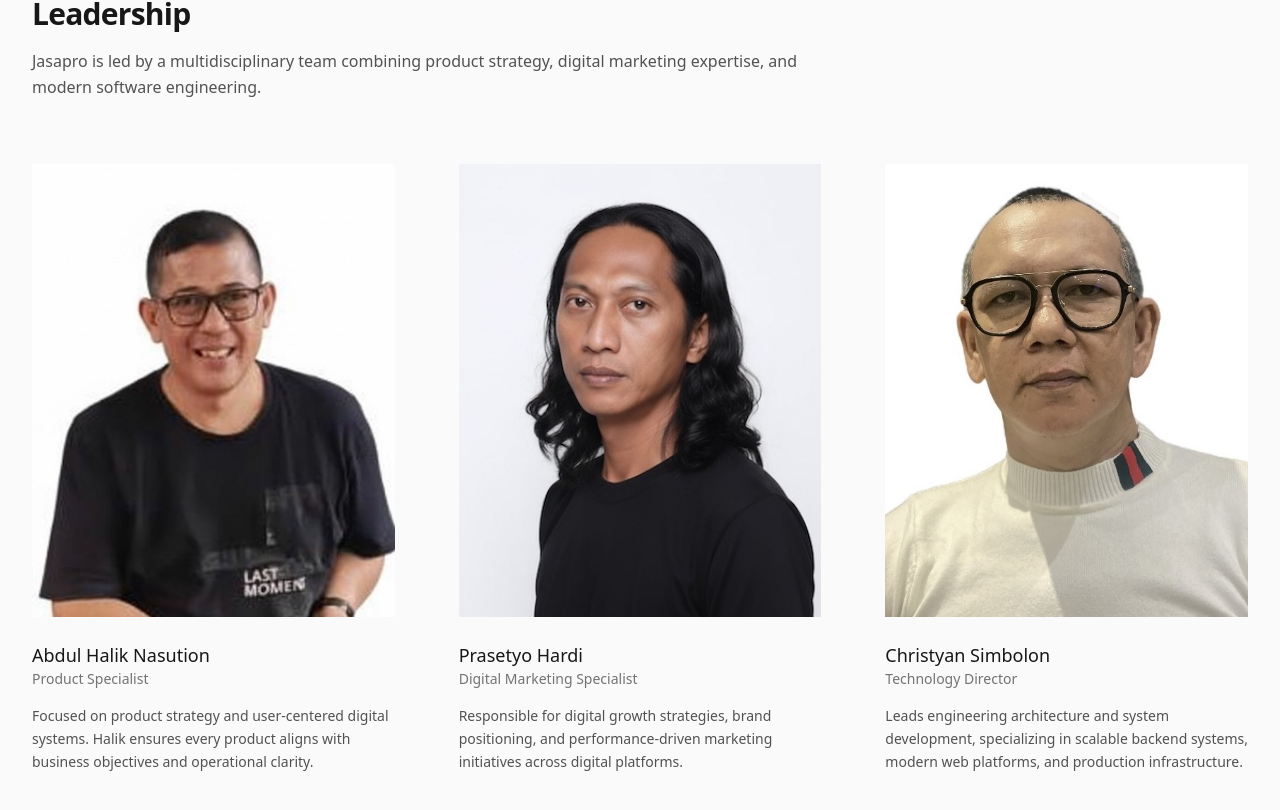
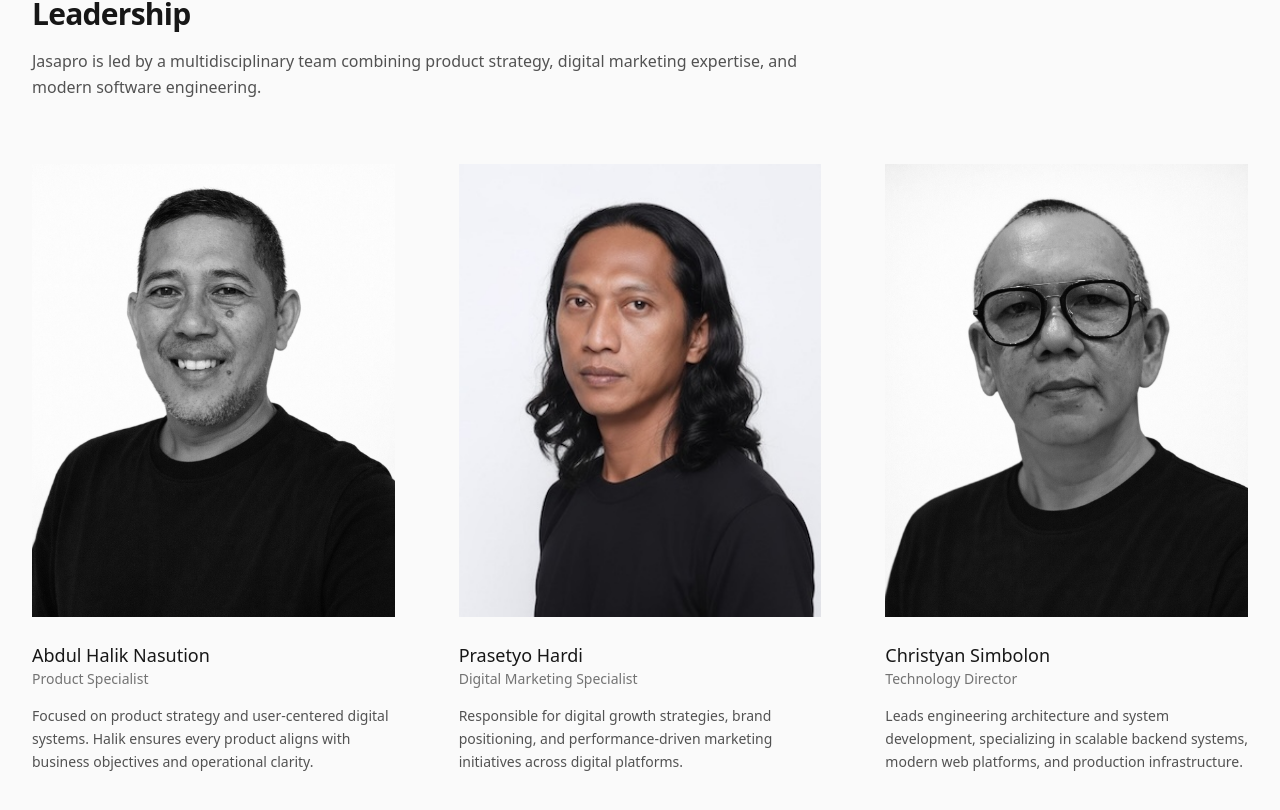
Before and after one commit to chrisimbolon/jasapro-web, a React (Vite) app: page /company in a window 1280 px wide. Shown: the part 1863-2673 px from the top of the page. Built offline with nearby package versions, Linux system fonts and the light colour scheme.

Commit message:
fix: update Photos

```diff
--- a/src/pages/Company.tsx
+++ b/src/pages/Company.tsx
@@ -27,7 +27,7 @@
     {
       name: "Christyan Simbolon",
       role: "Technology Director",
-      photo: "/images/founders/Chris.jpg",
+      photo: "/images/founders/Chris.jpeg",
       bio: "Leads engineering architecture and system development, specializing in scalable backend systems, modern web platforms, and production infrastructure.",
     },
   ]
```
Also changed, not shown: public/images/founders/Chris.jpeg (added), public/images/founders/Halik.jpeg.
